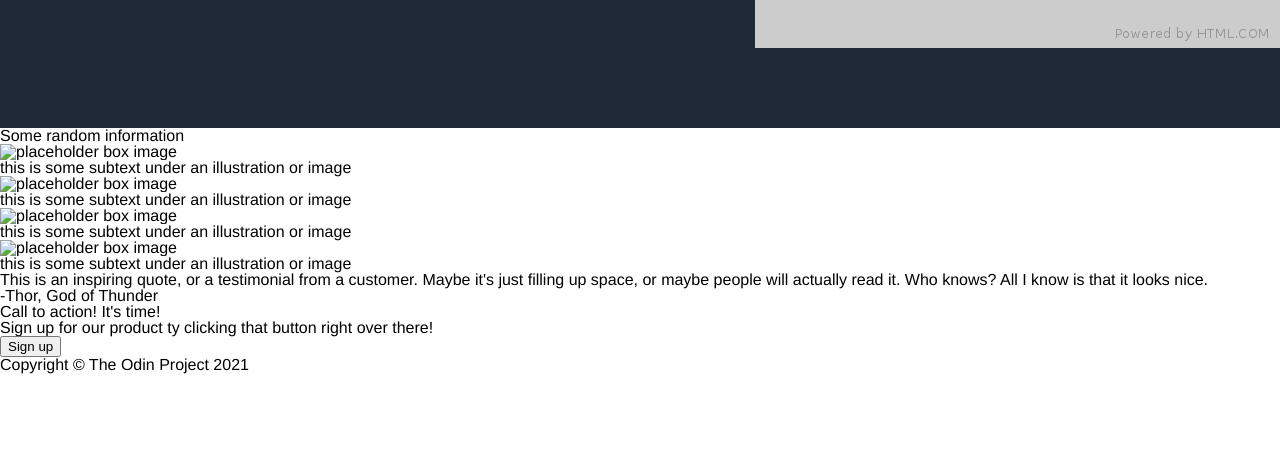
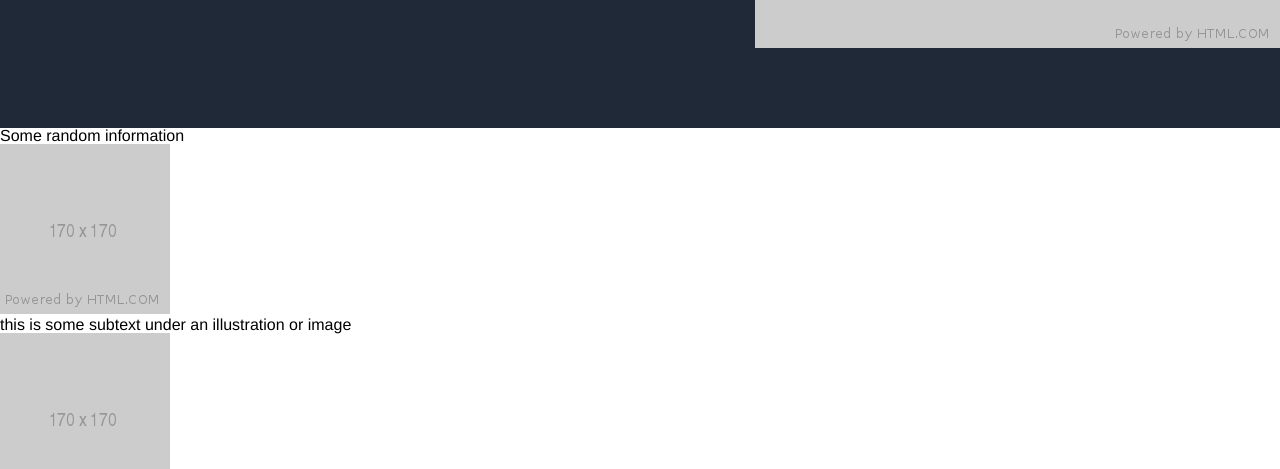
Before and after one commit to mononoken/landing-page, a plain HTML site: page index.html in a window 1280 px wide. Shown: the part 331-800 px from the top of the page. Drawn offline with Linux system fonts and the light colour scheme.

Commit message:
Add placeholder images to random information section.

```diff
--- a/index.html
+++ b/index.html
@@ -26,23 +26,23 @@
   </div>
   <img src="imgs/525x235.png" alt="placeholder image">
 </div>
-<div>
-  <div>Some random information</div>
-  <ul>
+<div class="random-info-container">
+  <h1>Some random information</h1>
+  <ul class="random-info-cards">
     <li>
-      <img src="" alt="placeholder box image">
+      <img src="imgs/170.png" alt="placeholder box image">
       <div>this is some subtext under an illustration or image</div>
     </li>
     <li>
-      <img src="" alt="placeholder box image">
+      <img src="imgs/170.png" alt="placeholder box image">
       <div>this is some subtext under an illustration or image</div>
     </li>
     <li>
-      <img src="" alt="placeholder box image">
+      <img src="imgs/170.png" alt="placeholder box image">
       <div>this is some subtext under an illustration or image</div>
     </li>
     <li>
-      <img src="" alt="placeholder box image">
+      <img src="imgs/170.png" alt="placeholder box image">
       <div>this is some subtext under an illustration or image</div>
     </li>
   </ul>
```
Also changed, not shown: imgs/170.png (added), 1 other file.
